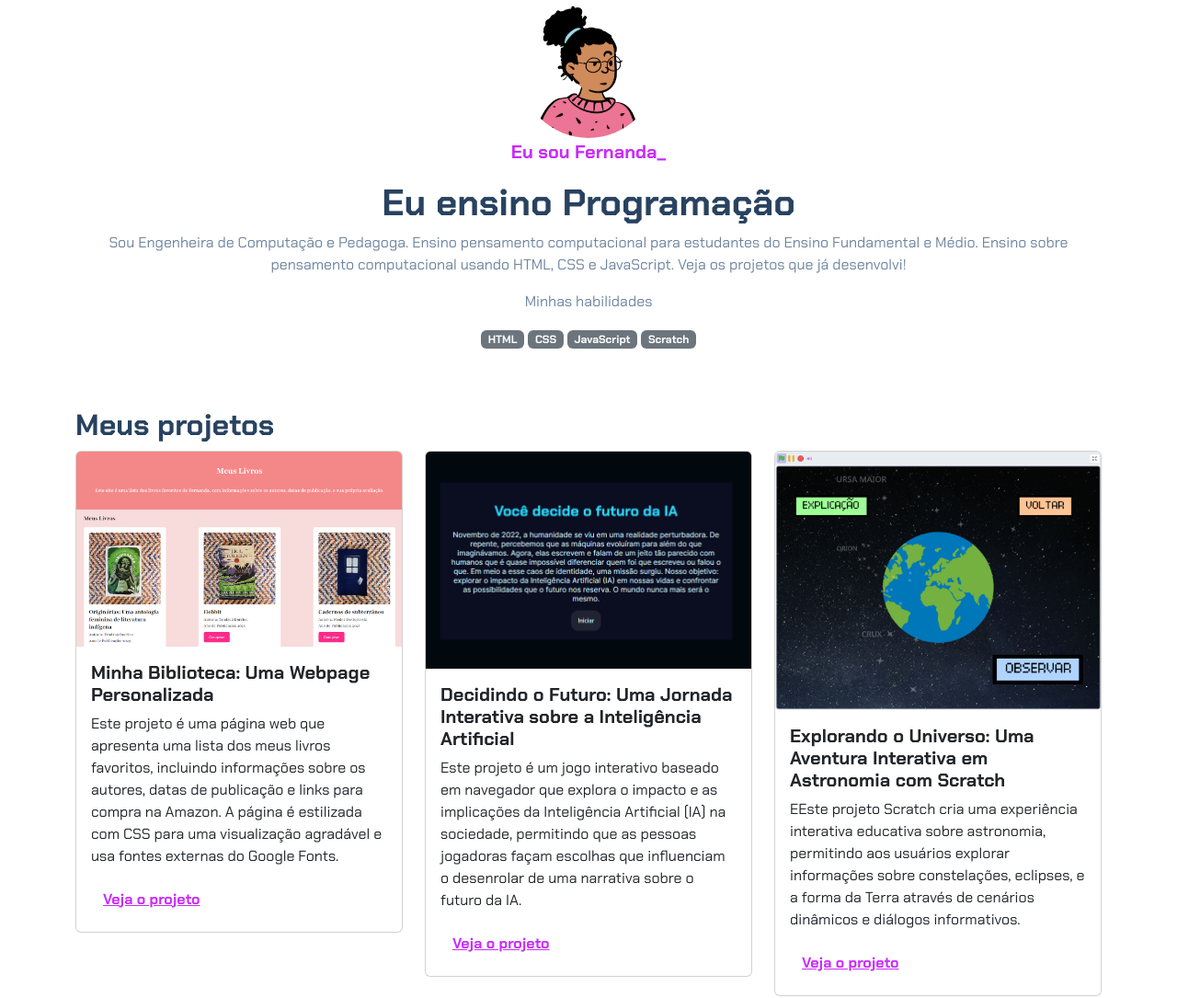
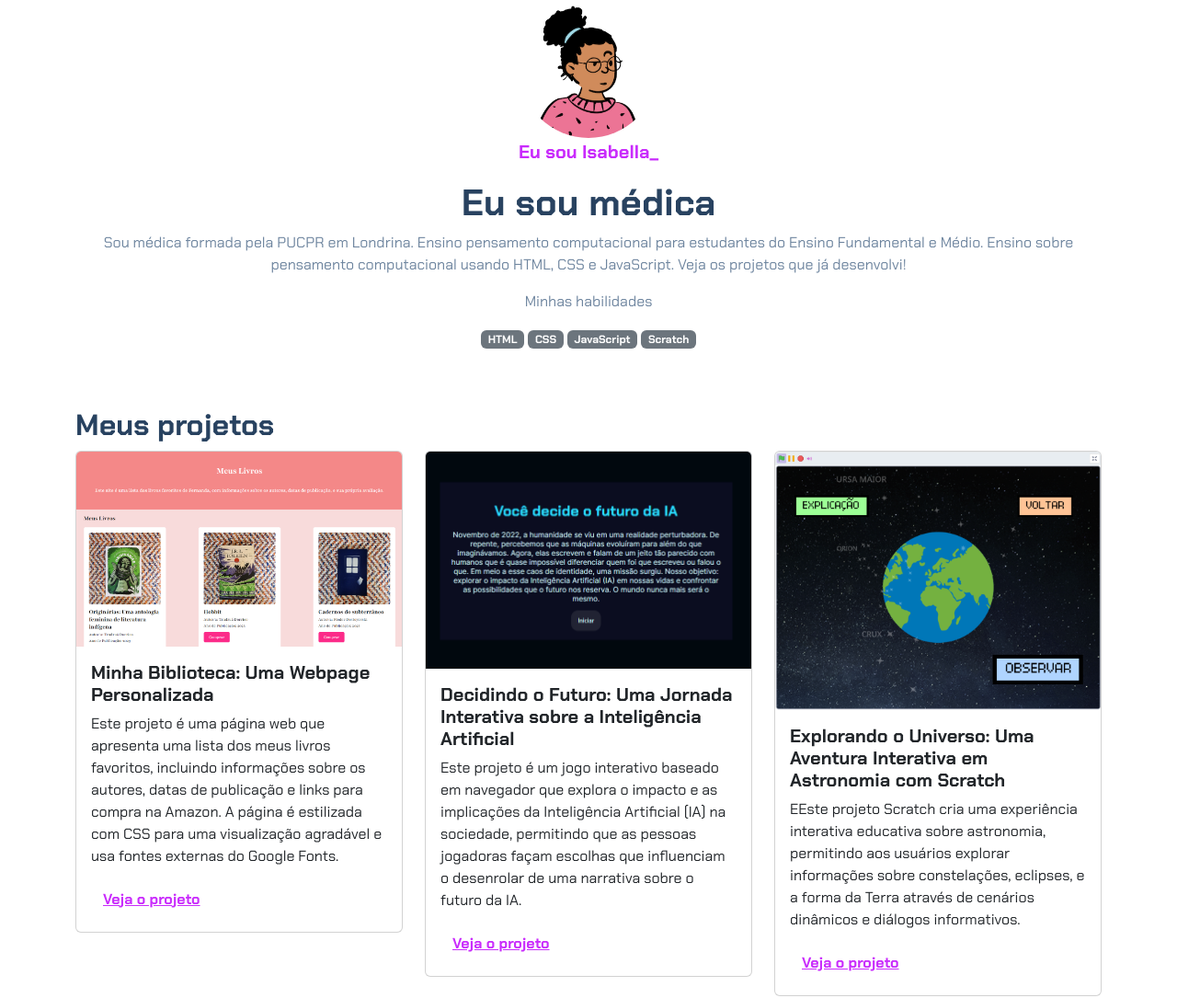
Before and after one commit to Ts-isa/projeto-portifolio-2B-isabella, a plain HTML site: page index.html in a window 1280 px wide. Shown: the top 1085 px of the page at 92% size. Drawn offline with nearby package versions, Linux system fonts and the light colour scheme.

Commit message:
Update index.html

```diff
--- a/index.html
+++ b/index.html
@@ -12,11 +12,11 @@
 
 <body>
     <header class="container text-center">
-        <img src="img/avatar-perfil.png" alt="avatar da Fernanda" class="rounded-circle" width="150" height="150"
+        <img src="img/avatar-perfil.png" alt="avatar de Isabella" class="rounded-circle" width="150" height="150"
             srcset="">
-        <p class="lead">Eu sou Fernanda_</p>
-        <h1>Eu ensino Programação</h1>
-        <p>Sou Engenheira de Computação e Pedagoga. Ensino pensamento computacional para estudantes do Ensino
+        <p class="lead">Eu sou Isabella_</p>
+        <h1>Eu sou médica</h1>
+        <p>Sou médica formada pela PUCPR em Londrina. Ensino pensamento computacional para estudantes do Ensino
             Fundamental e Médio. Ensino sobre pensamento computacional usando HTML, CSS e JavaScript. Veja os projetos
             que já desenvolvi!</p>
         <p>Minhas habilidades</p>
```
